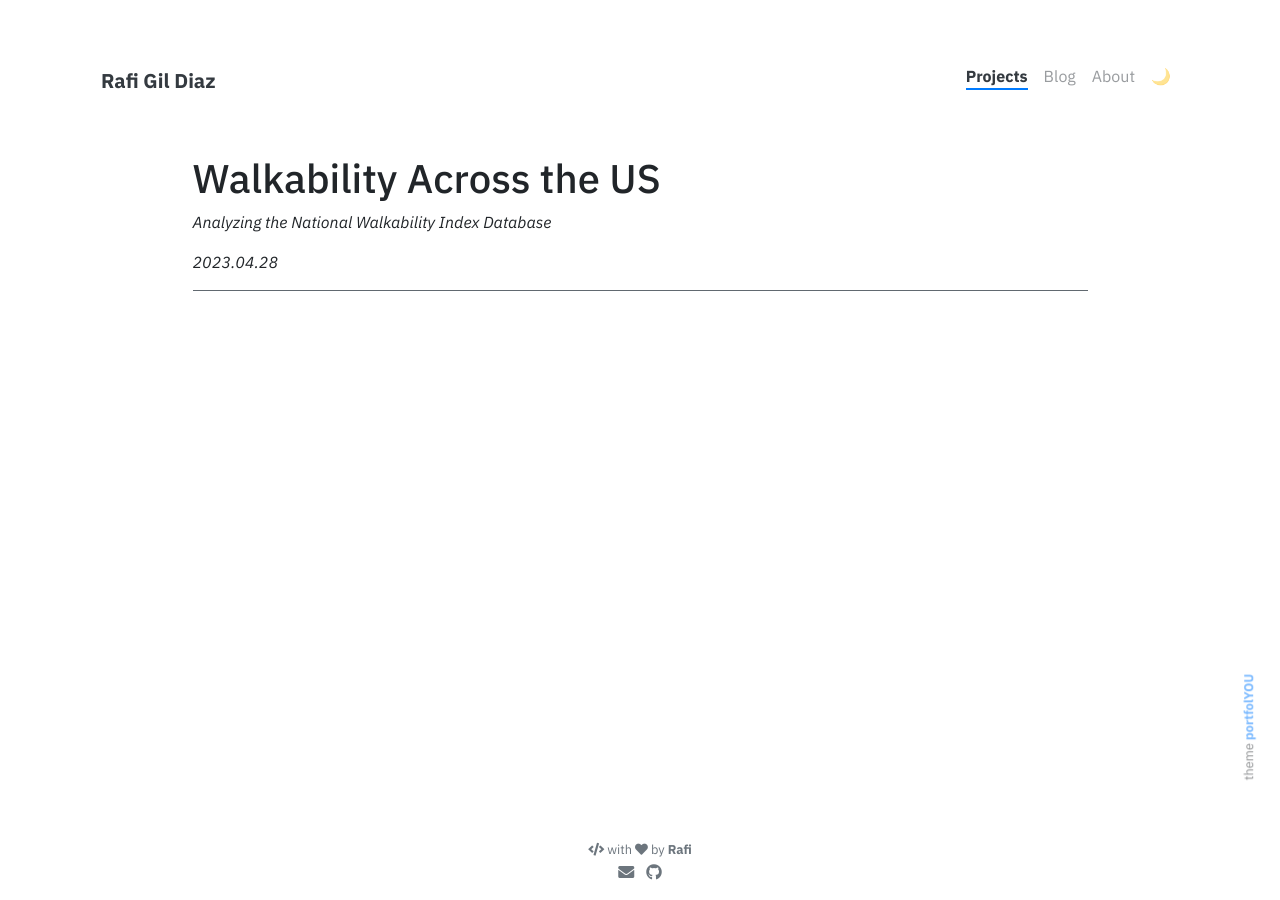
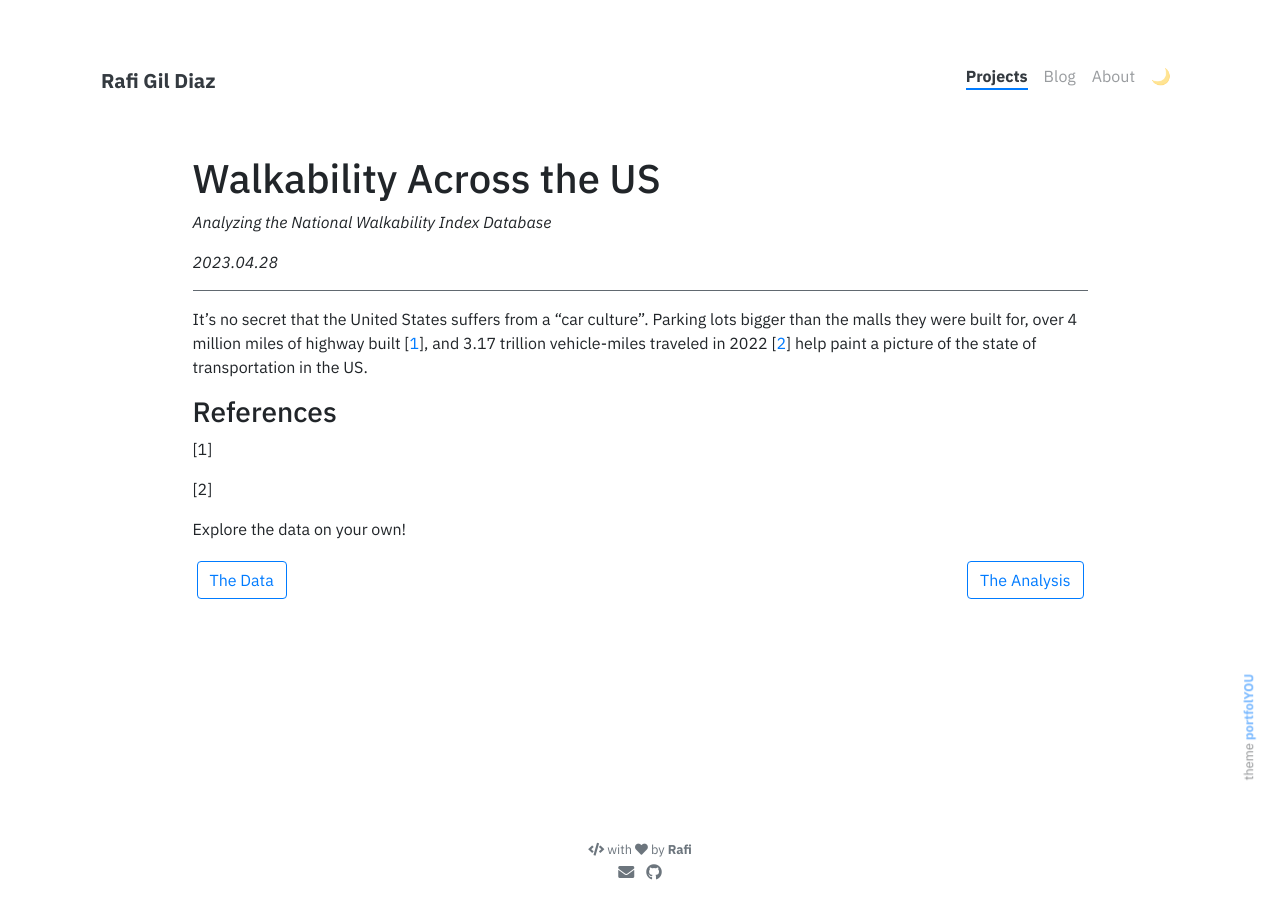
Before and after one commit to rgildiaz/rgildiaz.github.io, a Jekyll site: the page built from _projects/3_US_Walkability.md, in a window 1280 px wide. Built offline with Jekyll 4.4.1, drawn with Linux system fonts in a browser that asks for light colours; nearby versions of some CDN libraries.

Commit message:
begin Walkability

```diff
--- a/_projects/3_US_Walkability.md
+++ b/_projects/3_US_Walkability.md
@@ -17,3 +17,21 @@ _Analyzing the National Walkability Index Database_
 _2023.04.28_
 
 ---
+
+It's no secret that the United States suffers from a "car culture". Parking lots bigger than the malls they were built for, over 4 million miles of highway built \[[1](#src1)], and 3.17 trillion vehicle-miles traveled in 2022 \[[2](#src2)] help paint a picture of the state of transportation in the US.
+
+### References
+
+[1] <span id='src1'></span>
+
+[2] <span id='src2'></span>
+
+Explore the data on your own!
+
+<div class="left">
+{% include elements/button.html link="https://catalog.data.gov/dataset/walkability-index" text="The Data" %}
+</div>
+
+<div class="right">
+{% include elements/button.html link="https://github.com/rgildiaz/rgildiaz.github.io/blob/main/python_notebooks/hw10.ipynb" text="The Analysis" %}
+</div>
```
Also changed, not shown: 2 other files.
